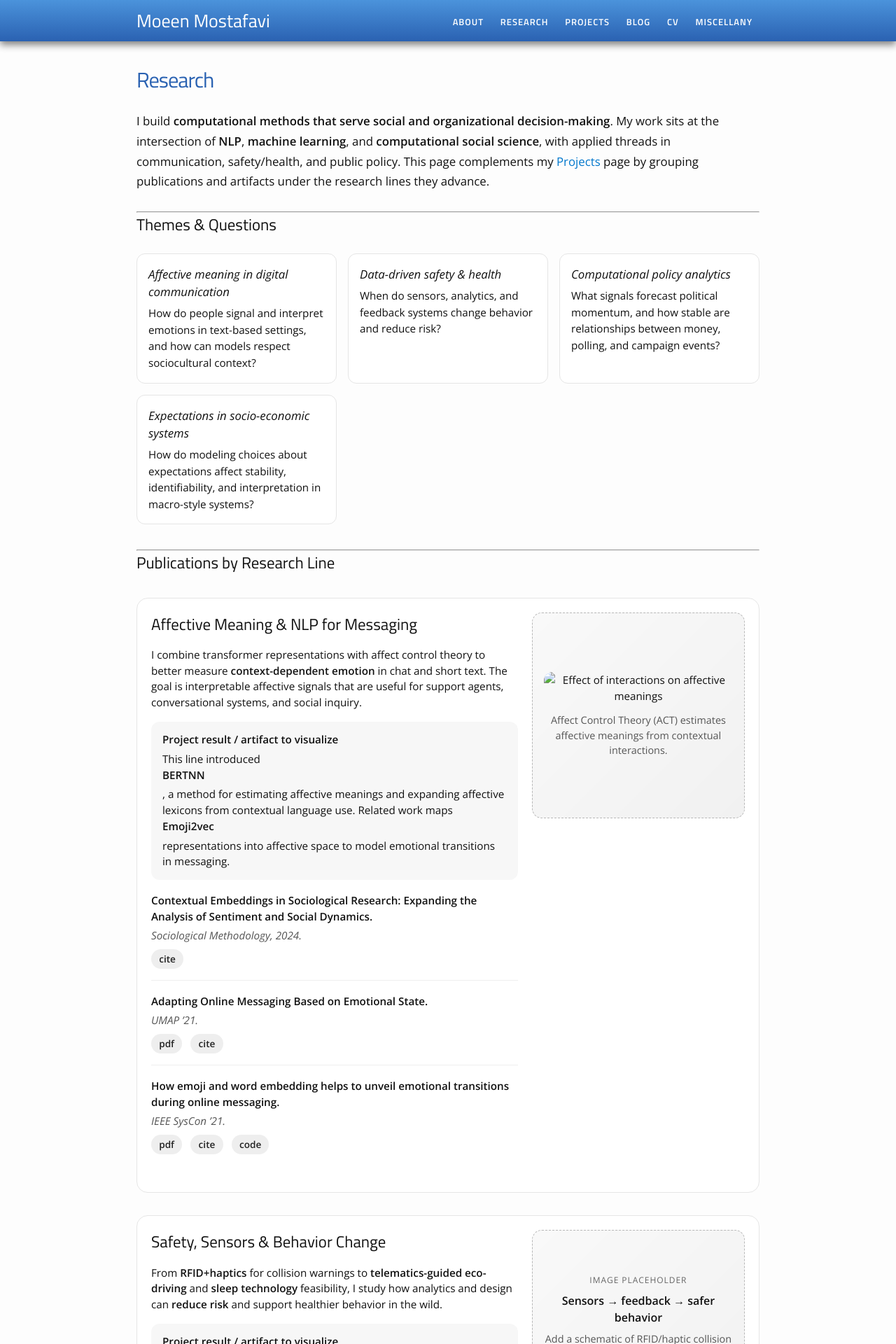
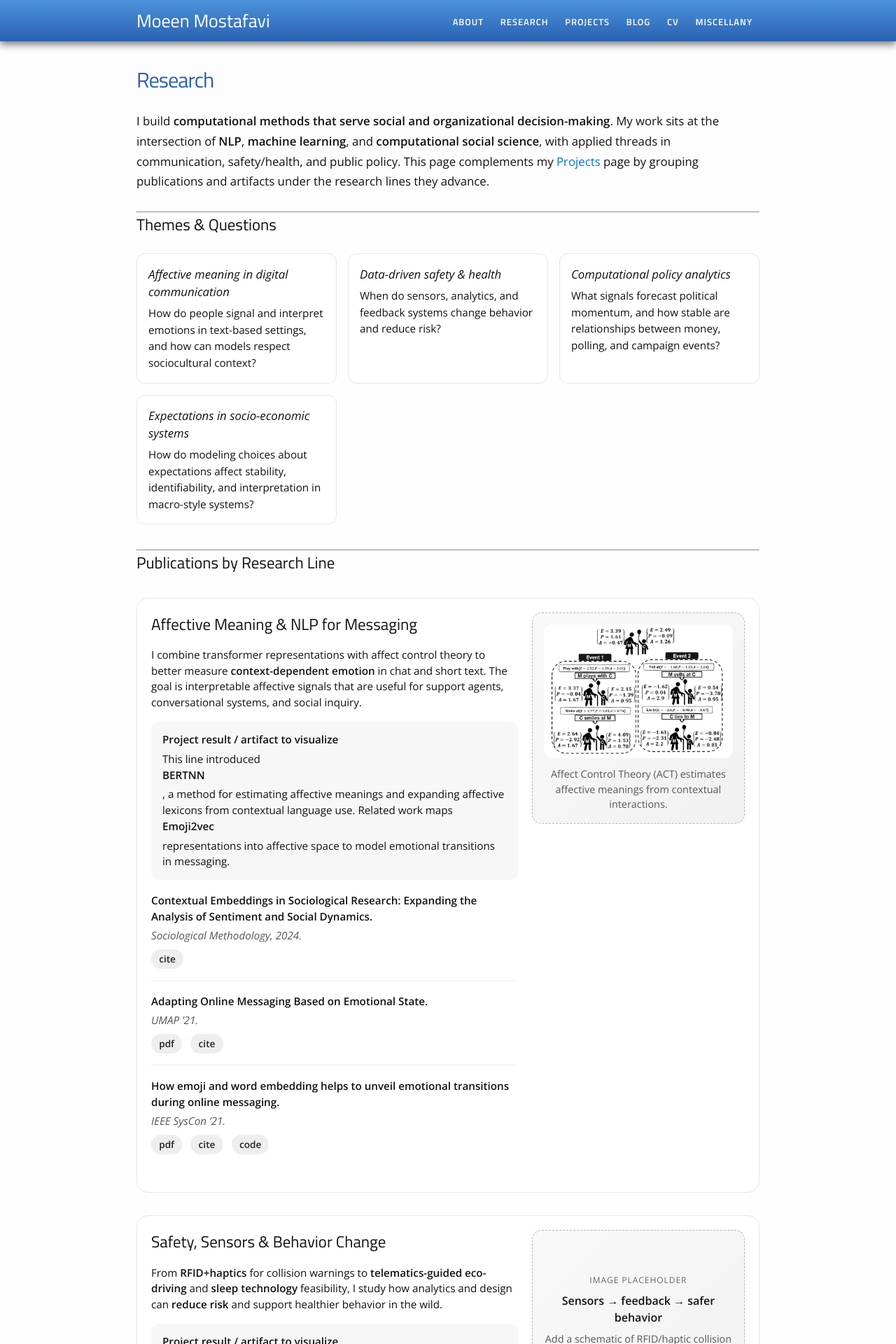
Before and after one commit to moeenm/moeenm.github.io, a Jekyll site: the page built from research.md, in a window 1280 px wide. Shown: the top 1920 px of the page at 70% size. Built offline with Jekyll 4.4.1, drawn with Linux system fonts in a browser that asks for light colours.

Commit message:
Fix image source path in research.md

```diff
--- a/research.md
+++ b/research.md
@@ -295,7 +295,7 @@ title: Research
     </div>
 
     <aside class="research-visual">
-        <img src="/assets/images/research/affective-nlp.jpg" alt="Effect of interactions on affective meanings">
+        <img src="/research/affective-nlp.jpg" alt="Effect of interactions on affective meanings">
         <p class="placeholder-text">Affect Control Theory (ACT) estimates affective meanings from contextual interactions.
       </p>
     </aside>
```
